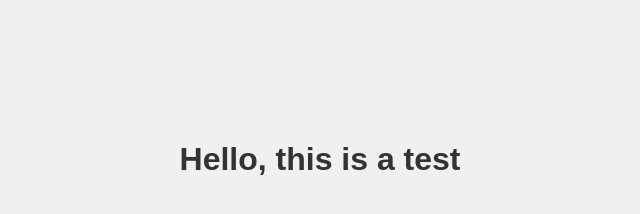
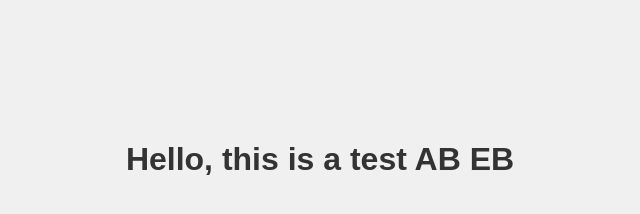
Before and after one commit to JonBerry72/wyweb, a plain HTML site: page index.html in a window 1280 px wide. Shown: the whole page, without its empty margins (320-960 px from the left). Drawn offline with Linux system fonts and the light colour scheme.

Commit message:
Update index.html

```diff
--- a/index.html
+++ b/index.html
@@ -16,6 +16,6 @@
     </style>
 </head>
 <body>
-    <h1>Hello, this is a test</h1>
+    <h1>Hello, this is a test AB EB</h1>
 </body>
 </html>
```
